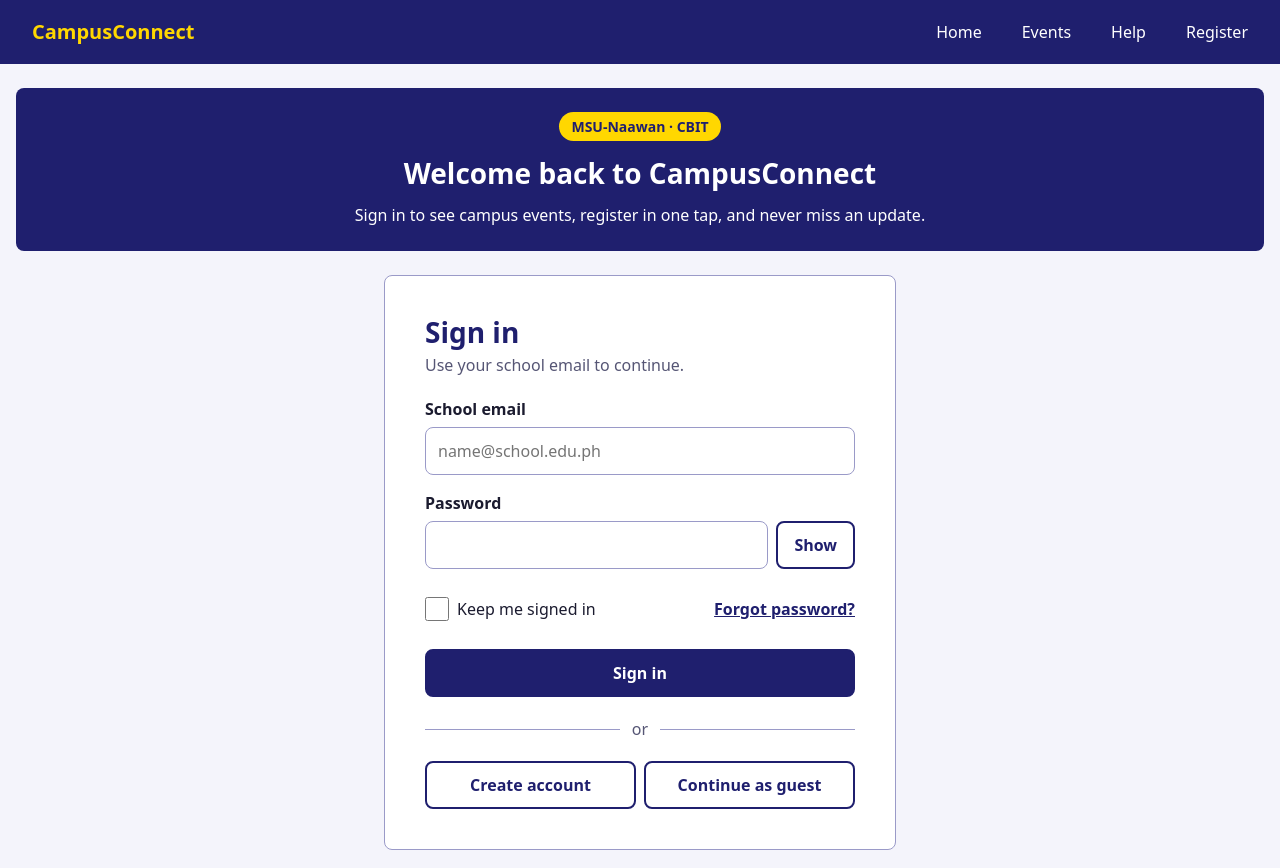
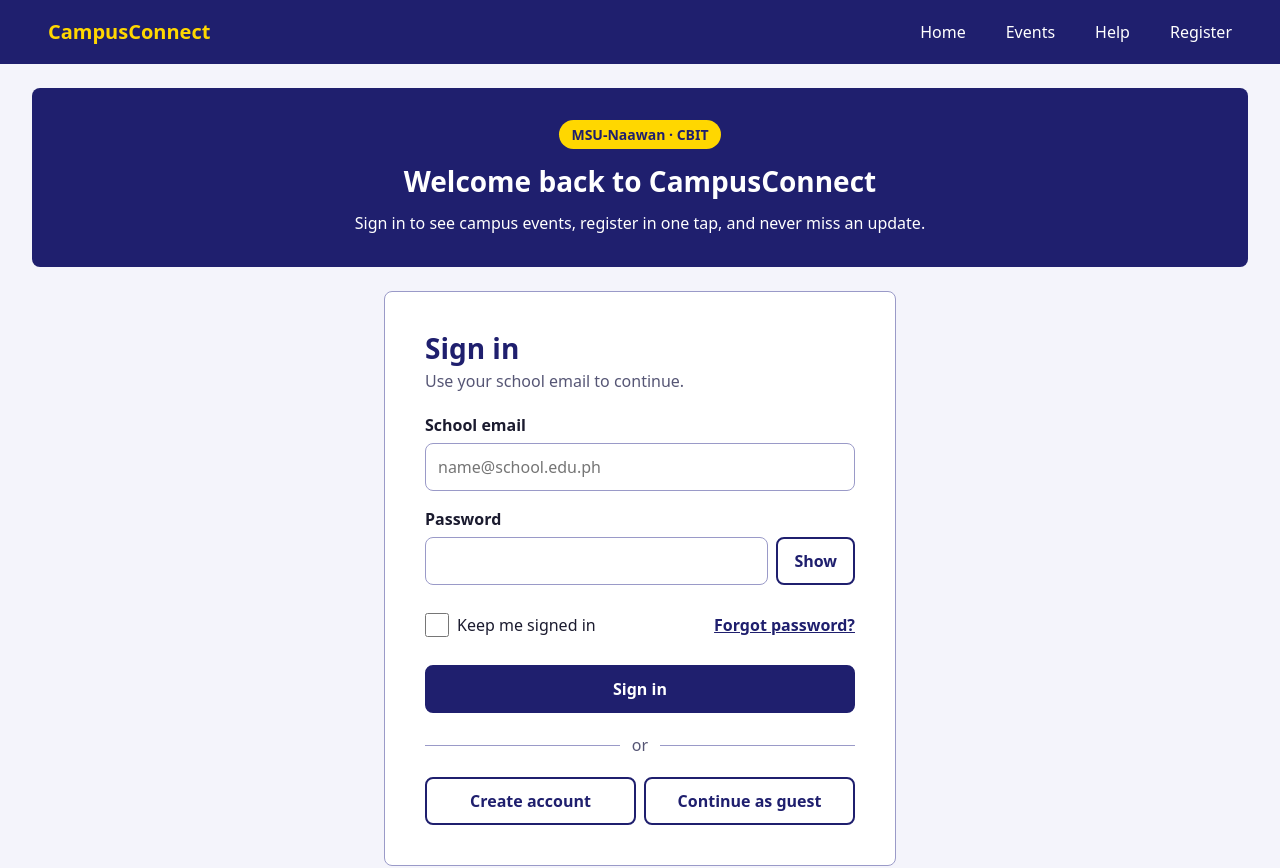
Before and after one commit to carlcliffordsagaray-afk/ccc181-week10-group10, a React (Vite) app: page / in a window 1280 px wide. Shown: the top 868 px of the page. Built offline with nearby package versions, Linux system fonts and the light colour scheme.

Commit message:
base: wider container and panel padding from 768px

```diff
--- a/src/styles/base.css
+++ b/src/styles/base.css
@@ -51,3 +51,13 @@
 .brand-panel__perks {
   display: none; /* phones show only what matters most */
 }
+
+@media (min-width: 768px) {
+  .container {
+    padding-inline: 2rem;
+  }
+
+  .brand-panel {
+    padding: 2rem;
+  }
+}
```
